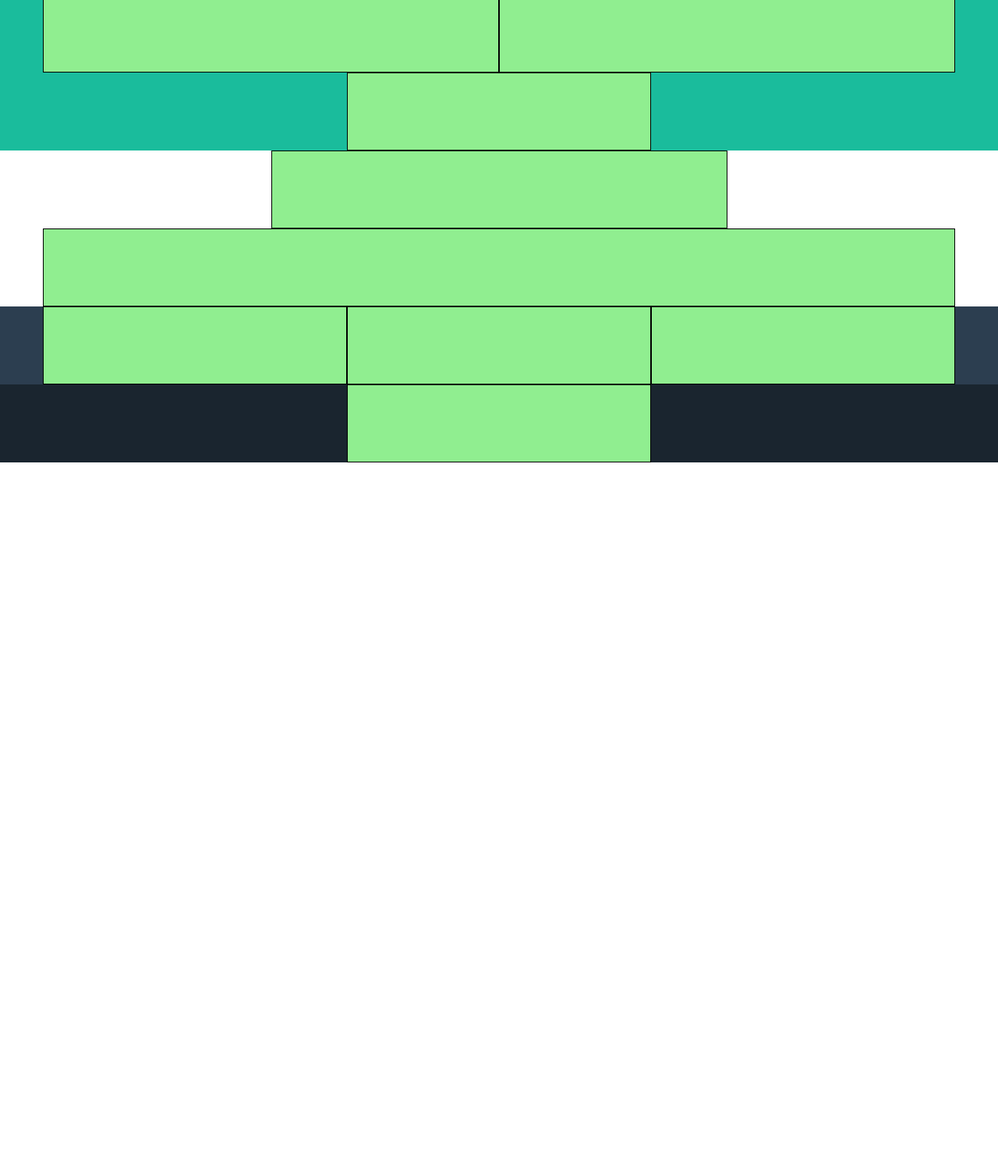
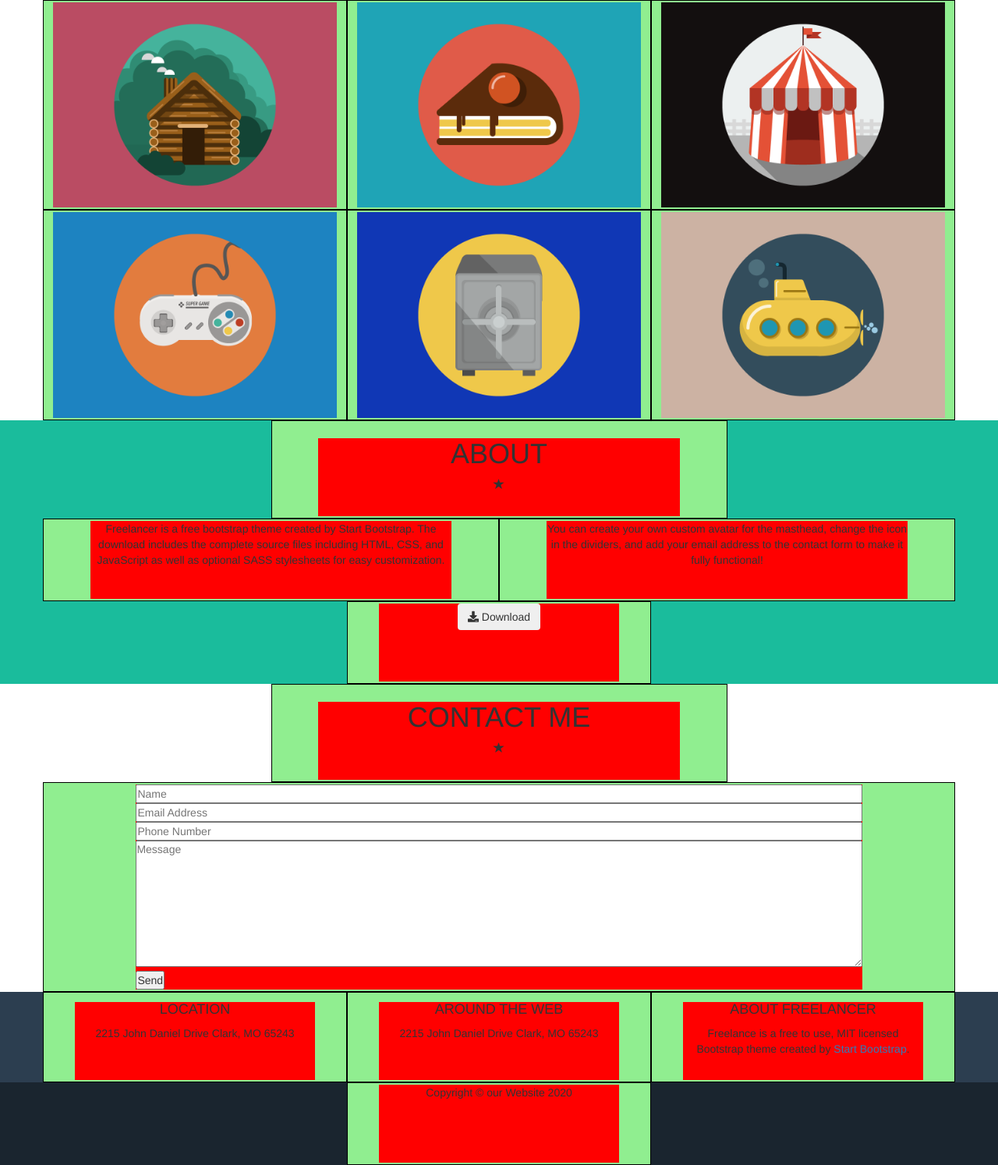
Before and after one commit to AngeloCinaWD/html-css-bootstrap-freelancer, a plain HTML site: page index.html in a window 1280 px wide. Shown: the part 607-2101 px from the top of the page at 78% size. Before the commit the page ends 1200 px from the top, so only its background shows below. Drawn offline with nearby package versions, Linux system fonts and the light colour scheme.

Commit message:
Inserimento testo ed immagini

```diff
--- a/css/style.css
+++ b/css/style.css
@@ -40,10 +40,40 @@ header, #sezione5 {
 /* parte centrale */
 /* sezione 1 */
 
+#start, #portfolio, #about, #download, #contact, #form, .testosez3, .info, #copyright {
+  width:80%;
+  margin: auto;
+  background-color: red;
+  min-height: 100px;
+  text-align: center;
+}
 
+form {
+  text-align: left;
+}
+
+form textarea, form input {
+  width: 100%;
+}
+
+#avatar {
+  width: 50%;
+  margin: auto;
+}
+
+#avatar > img, .imgportfolio > img {
+  width: 100%;
+  height: auto;
+}
 
 
 /* sezione 2 */
+
+.imgportfolio {
+  width: 95%;
+  margin: auto;
+}
+
 
 
 /* sezione 3 */
--- a/index.html
+++ b/index.html
@@ -6,6 +6,7 @@
     <title>Bootstrap Freelancer</title>
     <link rel="stylesheet" href="https://stackpath.bootstrapcdn.com/bootstrap/3.4.1/css/bootstrap.min.css" integrity="sha384-HSMxcRTRxnN+Bdg0JdbxYKrThecOKuH5zCYotlSAcp1+c8xmyTe9GYg1l9a69psu" crossorigin="anonymous">
     <link rel="stylesheet" href="css/style.css">
+    <link rel="stylesheet" href="https://cdnjs.cloudflare.com/ajax/libs/font-awesome/5.13.0/css/all.min.css">
   </head>
   <body>
       <!-- header -->
@@ -32,7 +33,14 @@
           <div class="container">
             <div class="row">
               <div class="col-xs-12 col-md-8 col-md-offset-2 col-lg-6 col-lg-offset-3">
-
+                <div id="start">
+                  <div id="avatar">
+                    <img src="img/avataaars.svg" alt="">
+                  </div>
+                  <h1>START BOOTSTRAP</h1>
+                  <span class="glyphicon glyphicon-star"></span> <br>
+                  <h4>Graphic Artist - Web Designer - Illustrator</h4>
+                </div>
               </div>
             </div>
           </div>
@@ -43,28 +51,43 @@
           <div class="container">
             <div class="row">
               <div class="col-xs-12 col-md-8 col-md-offset-2 col-lg-6 col-lg-offset-3">
-
+                <div id="portfolio">
+                  <h1>PORTFOLIO</h1>
+                  <span class="glyphicon glyphicon-star"></span>
+                </div>
               </div>
             </div>
 
             <div class="row">
               <div class="col-xs-12 col-md-6 col-lg-4">
-
+                <div class="imgportfolio">
+                  <img src="img/cabin.png" alt="">
+                </div>
               </div>
               <div class="col-xs-12 col-md-6 col-lg-4">
-
+                <div class="imgportfolio">
+                  <img src="img/cake.png" alt="">
+                </div>
               </div>
               <div class="col-xs-12 col-md-6 col-lg-4">
-
+                <div class="imgportfolio">
+                  <img src="img/circus.png" alt="">
+                </div>
               </div>
               <div class="col-xs-12 col-md-6 col-lg-4">
-
+                <div class="imgportfolio">
+                  <img src="img/game.png" alt="">
+                </div>
               </div>
               <div class="col-xs-12 col-md-6 col-lg-4">
-
+                <div class="imgportfolio">
+                  <img src="img/safe.png" alt="">
+                </div>
               </div>
               <div class="col-xs-12 col-md-6 col-lg-4">
-
+                <div class="imgportfolio">
+                  <img src="img/submarine.png" alt="">
+                </div>
               </div>
             </div>
           </div>
@@ -75,19 +98,35 @@
           <div class="container">
             <div class="row">
               <div class="col-xs-12 col-md-8 col-md-offset-2 col-lg-6 col-lg-offset-3">
-
+                <div id="about">
+                  <h1>ABOUT</h1>
+                  <span class="glyphicon glyphicon-star"></span>
+                </div>
               </div>
             </div>
+
             <div class="row">
               <div class="col-xs-12 col-md-6 col-lg-6">
-
+                <div class="testosez3">
+                  <div class="textLsez3">
+                    Freelancer is a free bootstrap theme created by Start Bootstrap. The download includes the complete source files including HTML, CSS, and JavaScript as well as optional SASS stylesheets for easy customization.
+                  </div>
+                </div>
               </div>
               <div class="col-xs-12 col-md-6 col-lg-6">
-
+                <div class="testosez3">
+                  <div class="textRsez3">
+                    You can create your own custom avatar for the masthead, change the icon in the dividers, and add your email address to the contact form to make it fully functional!
+                  </div>
+                </div>
               </div>
             </div>
+
             <div class="row">
               <div class="col-xs-12 col-md-4 col-md-offset-4 col-lg-4 col-lg-offset-4">
+                <div id="download">
+                  <button class="btn"><i class="fa fa-download"></i> Download</button>
+                </div>
 
               </div>
             </div>
@@ -100,10 +139,24 @@
           <div class="container">
             <div class="row">
               <div class="col-xs-12 col-md-8 col-md-offset-2 col-lg-6 col-lg-offset-3">
+                <div id="contact">
+                  <h1>CONTACT ME</h1>
+                  <span class="glyphicon glyphicon-star"></span>
+                </div>
+              </div>
+            </div>
 
-              </div>
+            <div class="row">
               <div class="col-xs-12">
-
+                <div id="form">
+                  <form class="" action="index.html" method="post">
+                    <input type="text" name="" value="" placeholder="Name"><br>
+                    <input type="email" name="" value=""placeholder="Email Address"><br>
+                    <input type="text" name="" value="" placeholder="Phone Number"><br>
+                    <textarea name="name" rows="8" cols="80" placeholder="Message"></textarea><br>
+                    <button type="button" name="button">Send</button>
+                  </form>
+                </div>
               </div>
             </div>
           </div>
@@ -120,13 +173,22 @@
           <div class="container">
             <div class="row">
               <div class="col-xs-12 col-md-4 col-lg-4">
-
+                <div class="info">
+                  <h4>LOCATION</h4>
+                  <p>2215 John Daniel Drive Clark, MO 65243</p>
+                </div>
               </div>
               <div class="col-xs-12 col-md-4 col-lg-4">
-
+                <div class="info">
+                  <h4>AROUND THE WEB</h4>
+                  <p>2215 John Daniel Drive Clark, MO 65243</p>
+                </div>
               </div>
               <div class="col-xs-12 col-md-4 col-lg-4">
-
+                <div class="info">
+                  <h4>ABOUT FREELANCER</h4>
+                  <p>Freelance is a free to use, MIT licensed Bootstrap theme created by <a href="#">Start Bootstrap</a>. </p>
+                </div>
               </div>
             </div>
           </div>
@@ -137,7 +199,9 @@
           <div class="container">
             <div class="row">
               <div class="col-xs-12 col-md-4 col-md-offset-4 col-lg-4 col-lg-offset-4">
-
+                <div id="copyright">
+                  Copyright &#169; our Website 2020
+                </div>
               </div>
             </div>
           </div>
```
